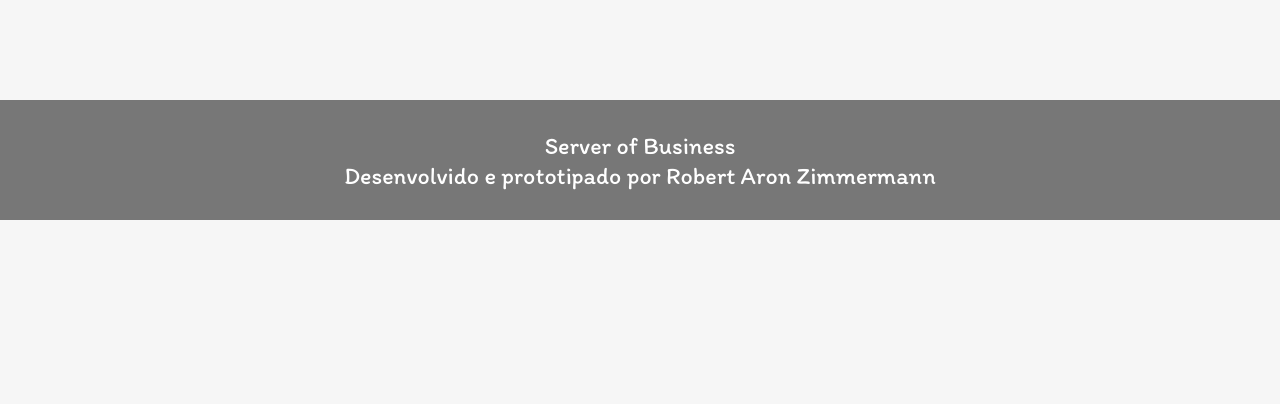
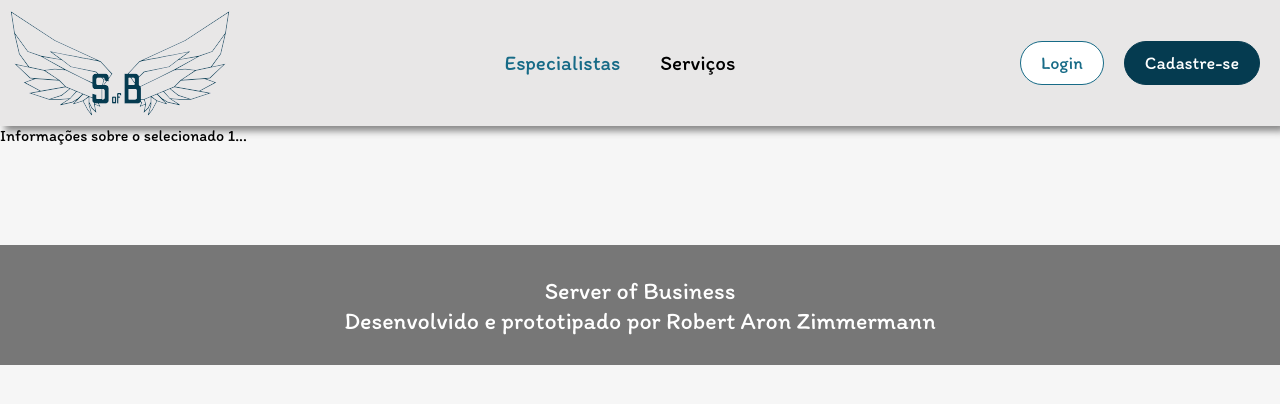
Before and after one commit to RA4Z/server-of-business, a React (Create React App) app: page /info/1/1 in a window 1280 px wide. Shown: the top 404 px of the page. Built offline with nearby package versions, Linux system fonts and the light colour scheme.

Commit message:
Criando e conectando com a tela de informações

```diff
--- /dev/null
+++ b/src/pages/Info/Info.module.scss
@@ -0,0 +1,2 @@
+@import "styles/variaveis";
+@import "styles/breakpoints";
--- /dev/null
+++ b/src/pages/Info/index.tsx
@@ -0,0 +1,12 @@
+import styles from './Info.module.scss'
+import { useParams } from 'react-router-dom'
+
+export default function Info({ childToParent }:any) {
+    const { categoria, id } = useParams();
+
+    return (
+        <div>
+            Informações sobre o selecionado {id}...
+        </div>
+    )
+}
--- a/src/pages/Pesquisa/index.tsx
+++ b/src/pages/Pesquisa/index.tsx
@@ -1,5 +1,6 @@
 import { Checkbox, Divider, FormControlLabel, TextField } from '@mui/material'
 import { info_especialistas, info_servicos } from './infos'
+import { useNavigate } from 'react-router-dom'
 import styles from './Pesquisa.module.scss'
 import Button from 'components/Button'
 import { useParams } from 'react-router-dom'
@@ -7,6 +8,7 @@ import Card from 'components/Card'
 
 export default function Pesquisa({ childToParent }: any) {
     const { categoria, especifico } = useParams();
+    const navigate = useNavigate()
 
     switch (categoria) {
         case '1':
@@ -48,6 +50,7 @@ export default function Pesquisa({ childToParent }: any) {
                             subtitulo={`${card.estrelas} - ${card.cargo}`}
                             descricao={card.descricao}
                             imagem={card.imagem}
+                            onClick={() => navigate(`/info/users/${card.id}`)}
                             buttonText='Ver mais informações'
                         />
                     ))
@@ -58,6 +61,7 @@ export default function Pesquisa({ childToParent }: any) {
                             titulo={card.titulo}
                             descricao={card.descricao}
                             imagem={card.imagem}
+                            onClick={() => navigate(`/info/services/${card.id}`)}
                             buttonText='Ver mais informações'
                         />
                     ))}
--- a/src/pages/routes.tsx
+++ b/src/pages/routes.tsx
@@ -8,6 +8,7 @@ import Cadastro from './Cadastro';
 import Header from 'components/Header';
 import Footer from 'components/Footer';
 import Pesquisa from './Pesquisa';
+import Info from './Info';
 
 export default function AppRouter() {
     const [pagina, setPagina] = useState(1)
@@ -20,7 +21,8 @@ export default function AppRouter() {
             <Routes>
                 <Route path='/' element={<Header selected={pagina} childToParent={childToParent} />}>
                     <Route index element={<Home pagina={pagina} childToParent={childToParent} />} />
-                    <Route path='pesquisa/:categoria/:especifico?' element={<Pesquisa pagina={pagina} childToParent={childToParent} />} />
+                    <Route path='pesquisa/:categoria/:especifico?' element={<Pesquisa childToParent={childToParent} />} />
+                    <Route path='info/:categoria/:id' element={<Info childToParent={childToParent} />} />
                 </Route>
                 <Route path='/login' element={<Login />} />
                 <Route path='/cadastro' element={<Cadastro />} />
```
